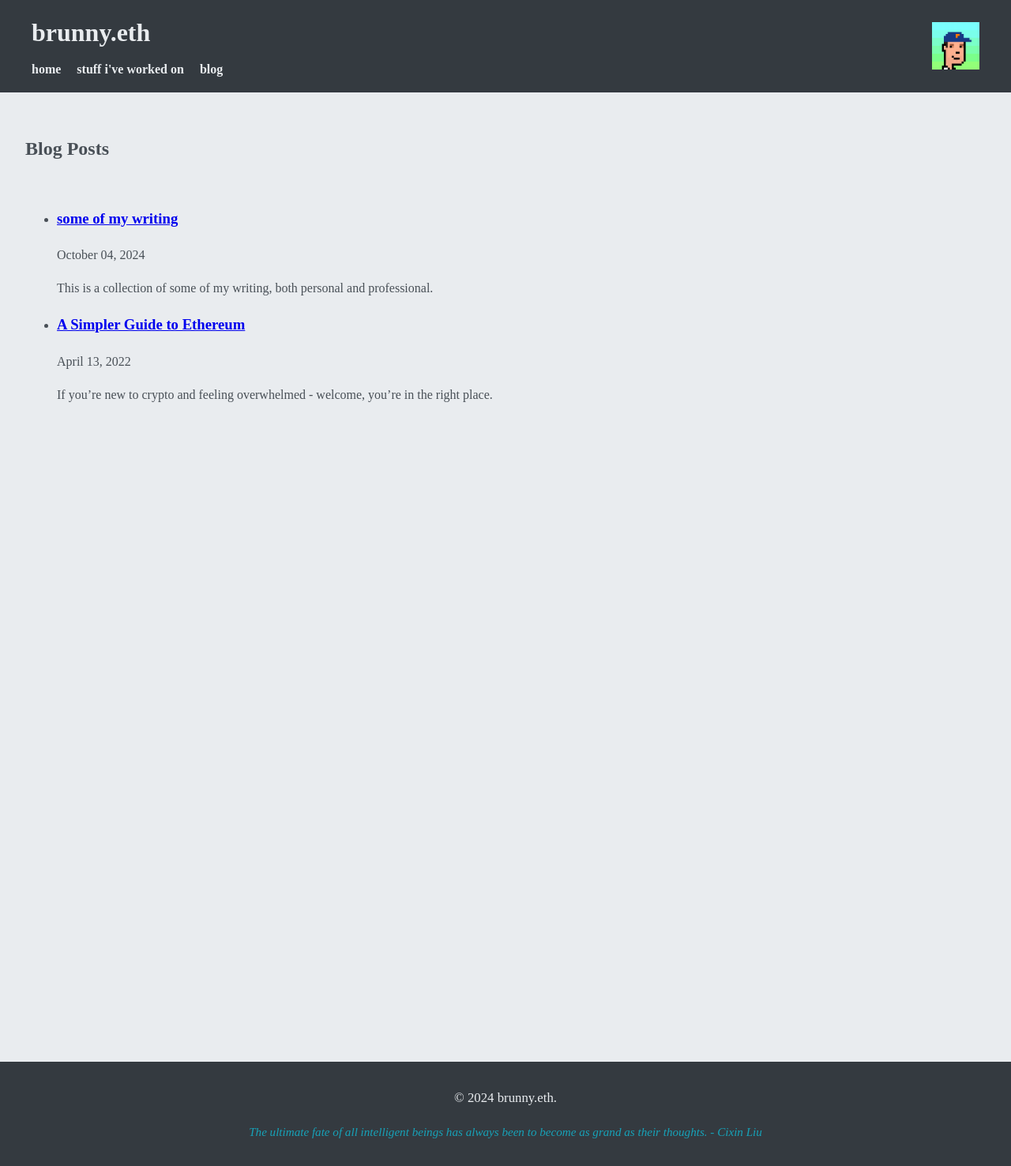
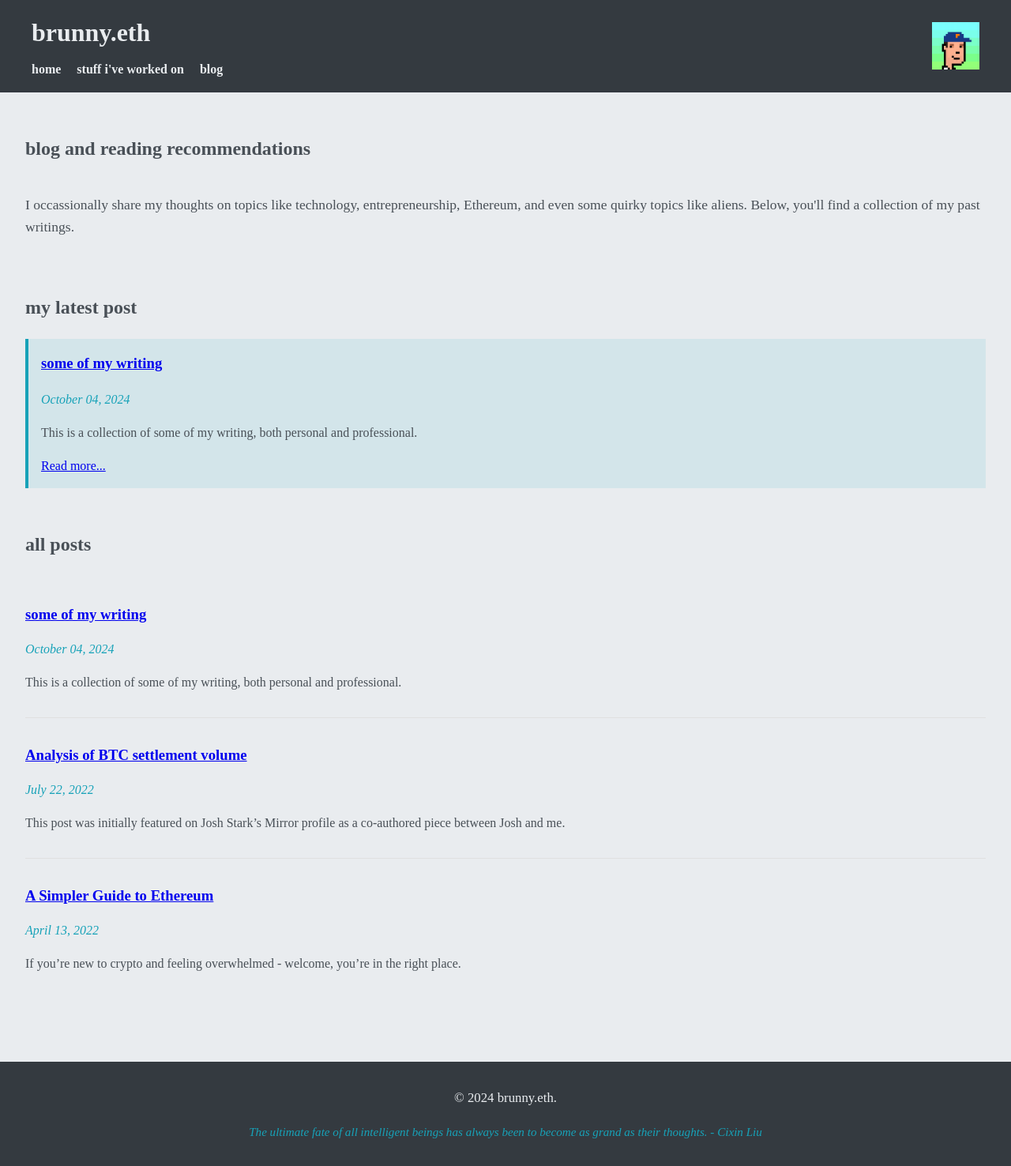
Before and after one commit to brunny-eth/personal-website-project, a Jekyll site: the page built from blog.md, in a window 1280 px wide. Shown: the whole page at 79% size. Built offline with Jekyll 4.4.1, drawn with Linux system fonts in a browser that asks for light colours; some web fonts are replaced.

Commit message:
add btc settlement volume blog post, change styling on blog page

```diff
--- /dev/null
+++ b/_posts/2022-07-22-analysis-of-BTC-settlement-volume.markdown
@@ -0,0 +1,109 @@
+---
+layout: post
+title: "Analysis of BTC settlement volume"
+date: 2022-07-22 12:00:00 -0400
+categories: [tech, bitcoin]
+---
+
+*This post was initially featured on [Josh Stark’s Mirror profile](https://stark.mirror.xyz/) as a co-authored piece between Josh and me.*
+
+In the [Year in Ethereum 2021](https://stark.mirror.xyz/q3OnsK7mvfGtTQ72nfoxLyEV5lfYOqUfJIoKBx7BG1I), we published a chart comparing the total transaction volume of the Ethereum and Bitcoin blockchains. Last year, Ethereum transferred approximately $11.6 trillion (ETH and ERC-20s), and Bitcoin transferred approximately $4.6 trillion (BTC and USDT).
+
+![btc-transaction-volume]({{ site.baseurl }}/images/btctx.png)
+
+After publishing, we saw [a graph from Galaxy Digital](https://twitter.com/glxyresearch/status/1469039427028664320) claiming that in 2021 Bitcoin had settled $12.41 trillion USD:
+
+![btc-transaction-volume-galaxy-digital]({{ site.baseurl }}/images/galaxydigital.png)
+
+Ark Invest also posted [a chart](https://twitter.com/nishitaARK/status/1487141370129047553?s=20&t=8HVdgr28L0jjhqYEsidLEg) with similar figures, showing Bitcoin settled $13.1 trillion:
+
+![btc-transaction-volume-ark-invest]({{ site.baseurl }}/images/arkinvest.png)
+
+**What’s going on here?** Figuring this out was a fun mystery to work through, and along the way we learned a lot about the nuances of how different sources define and report on-chain metrics.
+
+## TL;DR
+
++ Different blockchain data providers sometimes use very similar terminology to describe completely different metrics
++ Our (lower) figure from Coin Metrics excludes all UTXO change-related transactions and some internal transactions (e.g. within exchanges), which we believe is the best figure to use to compare to Ethereum
++ The larger figures from Galaxy and Ark exclude only obvious or “naive” UTXO change transactions, and thus still include a significant amount of change & internal transactions
+
+The first thing we did was to of course review and triple-check our work to ensure that we had not made an error or misrepresented any data.
+
+Our graph was created using the following methodology, which is the same approach used for a similar graph in 2020:
+
++ For Ethereum, we are including transaction volume from ETH and all ERC-20 assets which had a volume of greater than $500M.
+This means we are under-counting Ethereum’s effective volume, since we’re missing the long-tail of ERC-20 activity, as well as other non ERC-20 assets like NFTs.
++ For Bitcoin, we are including volume from BTC and also USDT on Omni.
++ For all assets, we are using the “Adjusted Transfer Value” metric from Coin Metrics. Coin Metrics defines this as “The USD value of the sum of native units transferred that interval removing noise and certain artifacts”.
+
+The reason we chose this metric is because we want to show and compare “real” economic value transfer on each network, removing as much non-meaningful activity as possible. This is especially important since elsewhere in the post we compare these figures to Visa’s total settlement for the year.
+
+The calculation and data sources for this are documented in a google sheet [here](https://docs.google.com/spreadsheets/d/1-Is51Do_AgatnUsoxo-Iy7B0clCyxf1VN_gDt8mtly4/edit#gid=1736784120), which was linked in the original Year in Ethereum 2021 post.
+
+After reviewing, we were very sure we had not made any errors.
+
+---
+
+**So, we had a mystery.** Why are Coin Metrics and Galaxy/ARK’s data diverging so significantly on what should be comparable figures?
+
+We reached out to Galaxy Digital, Coin Metrics, and ARK Invest to see if they could help shed light on what was going on here. We benefited from the help of Kyle Waters from Coin Metrics, Jacob Panek at AllianceDAO (formerly of Coin Metrics), Nishita Jain from ARK Invest, and Rafael Schultze-Kraft from Glassnode. Unfortunately Galaxy Digital never got back to us.
+
+The first thing we wanted to understand was the Coin Metrics data we were relying on.
+
+Coin Metrics has two relevant metrics here:
+
++ “Transferred Value” (~$13T in 2021 for Bitcoin)
++ “Adjusted Transfer Value” (~$4T) which we used in our chart
+Both of these metrics remove “obvious change”. If you’re only familiar with how Ethereum and other EVM chains work, you might be unfamiliar with change outputs and the Bitcoin UTXO model.
+
+Ethereum uses an “account” model, which is easy to understand intuitively: addresses are like accounts, and they own sums of assets like ETH and ERC-20s. In Bitcoin, addresses own discrete “Unspent Transaction Outputs” (UTXOs). So if you have 5 BTC, what you actually have might be a UTXO with 2 BTC, and a UTXO with 3 BTC, both controlled by your wallet.
+
+Anytime you transfer Bitcoin, you are “using up” one of those UTXOs. So imagine you want to send only 0.5 BTC to someone. Your wallet will “spend” the whole 2 BTC UTXO, sending 0.5 to your recipient (creating a new UTXO of 0.5 BTC), and sending 1.5 BTC back to you in a new UTXO containing 1.5 BTC. [Here’s](https://bitcoinbriefly.com/utxo-consolidation-explained/#what-is-a-utxo) a more in-depth explanation.
+
+So, when measuring total transaction volume on Bitcoin, data sites typically filter out “change outputs” like the 1.5 BTC transfer in the example above, because no money is actually changing hands. It’s just something required by the UTXO model. Only the 0.5 represents “real” economic activity.
+
+Some change transactions are very easy to identify. For instance, when a change output gets sent back to the same address that sent the transaction, this is “obvious change”. However sometimes people use different addresses to receive their change (this is generally a good security practice), meaning not all change will be captured by this heuristic.
+
+So both figures provided by Coin Metrics remove obvious change. The Adjusted Transfer Value (ATV) metric that we used for our graph goes further, by using two additional heuristics to remove non-meaningful transactions:
+
++ ATV removes transactions that are assumed to be change due to their use of round numbers. For example, if a UTXO is split into 2.0000 BTC and 0.195482 BTC, we might assume that the latter is change.
++ ATV also removes “early spend” transactions. These are transactions that are sent, and then re-sent shortly afterwards, maybe multiple times. This is a common heuristic that is used to identify transactions that are internal (e.g. moving money around within an exchange), or related to the operation of an application like a mixer.
++ ATV also makes several adjustments which apply to ETH and ERC-20s, like removing pass-through accounts, which arise from events like exchange deposits or flash loans.
+
+Around the same time, we heard back from Nishita at ARK Invest. She shared that the $13T figure from the graph came from [Glassnode](https://glassnode.com/), specifically their “change-adjusted volume” metric. This metric is defined by Glassnode as “The total amount of coins transferred on-chain, adjusted by change volume. Only successful transfers are counted."
+
+We then reached out to Glassnode to learn more about this metric. Rafael told us that Glassnode uses three different metrics for volume:
+
++ Naive volume: ~$48 trillion for BTC in 2021
++ Change-adjusted volume: ~$13 trillion for BTC in 2021
++ Entity-adjusted: ~$3.3 trillion for BTC in 2021
+
+At this point, the picture started to come together clearly:
+
++ Coin Metrics and Glassnode each report a volume figure that adjusts for obvious change transactions, showing approximately $13 trillion 2021. However they label them differently: Coin Metrics calls this “Transfer Volume” and Glassnode labels this “Change-adjusted Volume”.
++ Coin Metrics and Glassnode each report a volume figure that makes further adjustments, though they diverge on what adjustments they are making leading to different figures. Coin Metrics calls this “Adjusted Transfer Volume” and it removes even-amount change and early-spend transactions, which results in a figure of $4T. Glassnode uses proprietary methods to remove various transactions within clusters of accounts which are believed to be controlled by single entities, which results in a figure of $3.3T.
++ These different metrics explain the discrepancy between our graph and ARK/Galaxy Digital’s graph. Our graph is showing the second figure, which adjusts all change and a lot of “internal” transactions ($4.6T). ARK/Galaxy are showing a mostly-unadjusted figure, which would still capture significant amounts of change and internal transactions ($13T). **Both are true, they are just measuring different things.**
+
+Phew! Mystery solved.
+
+---
+
+In conclusion, here’s what we take away from this:
+
+The terms used across different blockchain data providers are not always consistent. In this case, “adjusted” and “unadjusted” were used to mean different things between Coin Metrics and Glassnode. If you’re using data from multiple sources, be very careful to learn the details of what your metrics are measuring.
+
+For the purposes of our chart comparing Ethereum and Bitcoin volume, we should continue to use metrics that remove as much change as possible from the Bitcoin data. Because Ethereum does not use a UTXO model, only by removing all change outputs are we making a fair comparison. Frankly, data that includes change outputs is not a very useful indicator of any kind of real economic activity or user adoption.
+
+That means we should use either Coin Metric’s adjusted transfer volume, or Glassnode’s entity adjusted volume. Unfortunately neither provider offers a metric that only removes as much change as possible, but does not make other adjustments (e.g. for intra-entity transactions). One challenge with this according to Coin Metrics is that there is a lot of overlap between these approaches - for instance, users withdrawing from an exchange, and the exchange receiving change back to their own address.
+
+Are volume metrics which do not exclude internal transactions useful? This really depends on your goal. Internal transactions obviously do not represent “real” economic activity, since they are just one person or one entity moving money between wallets they control. Sharing these figures without explaining that they include internal transactions can be very misleading, because readers might assume that these figures represent the “common sense” meaning of a transaction, which is between different persons or entities.
+
+However, these transfers are still taking place on-chain, with fees being paid for them - they indicate something about the capacity of a network to settle value, and are useful for understanding fee market dynamics.
+
+---
+
+Following our conversations, Coin Metrics published a report digging into some of the details of how they do this: https://coinmetrics.io/on-chain-volume/
+
+NYDIG also published a [useful article](https://viewemail.nydig.com/the-complexities-of-measuring-transaction-volumes) about the complexities of calculating transaction volume on Bitcoin’s blockchain and pointing out the differences between Glassnode and Coin Metrics transaction volume, as described above:
+
+![ny-dig]({{ site.baseurl }}/images/nydig.png)
--- a/assets/main.scss
+++ b/assets/main.scss
@@ -188,3 +188,45 @@ footer .quote {
       }
     }
   }
+
+.blog-intro {
+    margin-bottom: 2rem;
+    font-size: 1.1em;
+    color: var(--text-color);
+  }
+
+  .featured-post {
+    background-color: rgba(23, 162, 184, 0.1);
+    border-left: 4px solid var(--accent-color);
+    padding: 1rem;
+    margin-bottom: 2rem;
+
+    h3 {
+      margin-top: 0;
+    }
+  }
+
+  .post-list {
+    list-style-type: none;
+    padding: 0;
+
+    li {
+      margin-bottom: 2rem;
+      border-bottom: 1px solid #e0e0e0;
+      padding-bottom: 1rem;
+
+      &:last-child {
+        border-bottom: none;
+      }
+    }
+
+    h3 {
+      margin-bottom: 0.5rem;
+    }
+  }
+
+  .post-meta {
+    font-style: italic;
+    color: var(--accent-color);
+    margin-bottom: 0.5rem;
+  }
--- a/blog.md
+++ b/blog.md
@@ -1,15 +1,31 @@
 ---
 layout: default
-title: Blog
+title: blog and reading recommendations
 ---
-<h2>Blog Posts</h2>
 
-<ul>
+<h2>blog and reading recommendations</h2>
+
+<div class="blog-intro">
+  <p>I occassionally share my thoughts on topics like technology, entrepreneurship, Ethereum, and even some quirky topics like aliens. Below, you'll find a collection of my past writings.</p>
+</div>
+
+<h2>my latest post</h2>
+<div class="featured-post">
+  {% for post in site.posts limit:1 %}
+    <h3><a href="{{ post.url | relative_url }}">{{ post.title }}</a></h3>
+    <p class="post-meta">{{ post.date | date: "%B %d, %Y" }}</p>
+    <p>{{ post.excerpt | strip_html | truncatewords: 50 }}</p>
+    <a href="{{ post.url | relative_url }}">Read more...</a>
+  {% endfor %}
+</div>
+
+<h2>all posts</h2>
+<ul class="post-list">
   {% for post in site.posts %}
     <li>
       <h3><a href="{{ post.url | relative_url }}">{{ post.title }}</a></h3>
-      <p>{{ post.date | date: "%B %d, %Y" }}</p>
-      <p>{{ post.excerpt }}</p>
+      <p class="post-meta">{{ post.date | date: "%B %d, %Y" }}</p>
+      <p>{{ post.excerpt | strip_html | truncatewords: 30 }}</p>
     </li>
   {% endfor %}
 </ul>
--- a/index.html
+++ b/index.html
@@ -7,8 +7,8 @@ title: Home
     <section id="bio">
         <div class="bio-content">
             <div class="bio-text">
-                <p>I'm Bruno. Sometimes I go by Brunny, and I own the brunny.eth namespace on ENS.</p>
-                <p>I work on startups for a living, and I enjoy tinkering on side projects (like this one), cooking, playing golf, and hanging with my dog and wife.</p>
+                <p>I'm Bruno. Sometimes I go by Brunny.</p>
+                <p>I work on startups for a living, and I enjoy tinkering on side projects (like this one), cooking, playing golf, and hanging out with my dog, wife, family, and friends.</p>
                 <p>I built this website as a learning exercise to deploy a web server on a Raspberry Pi and to showcase some of my projects and writing.</p>
             </div>
         </div>
```
Also changed, not shown: stuff-ive-worked-on.md (+1 -2 lines), images/arkinvest.png (added), images/btctx.png (added), images/galaxydigital.png (added), images/nydig.png (added).
